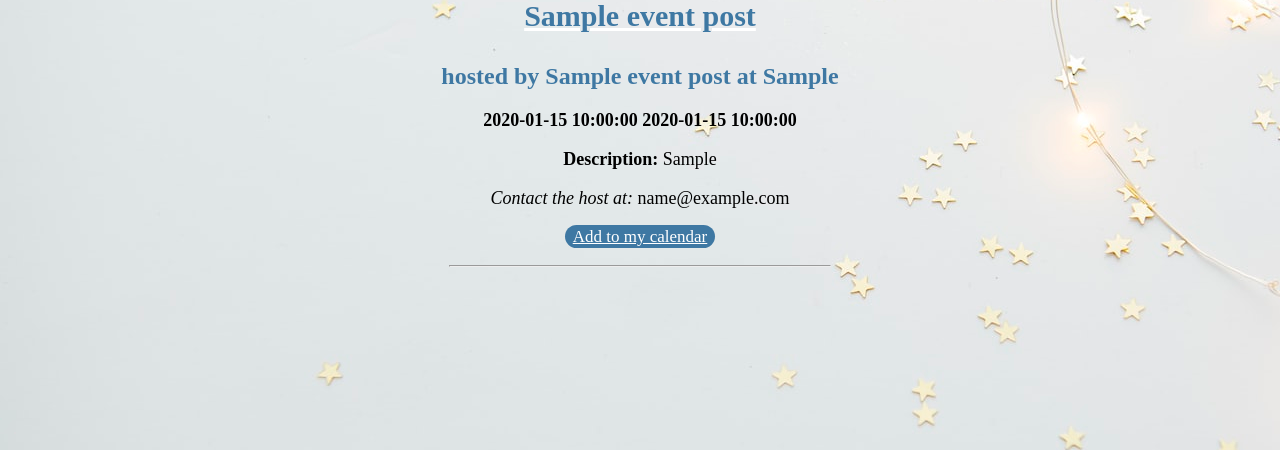
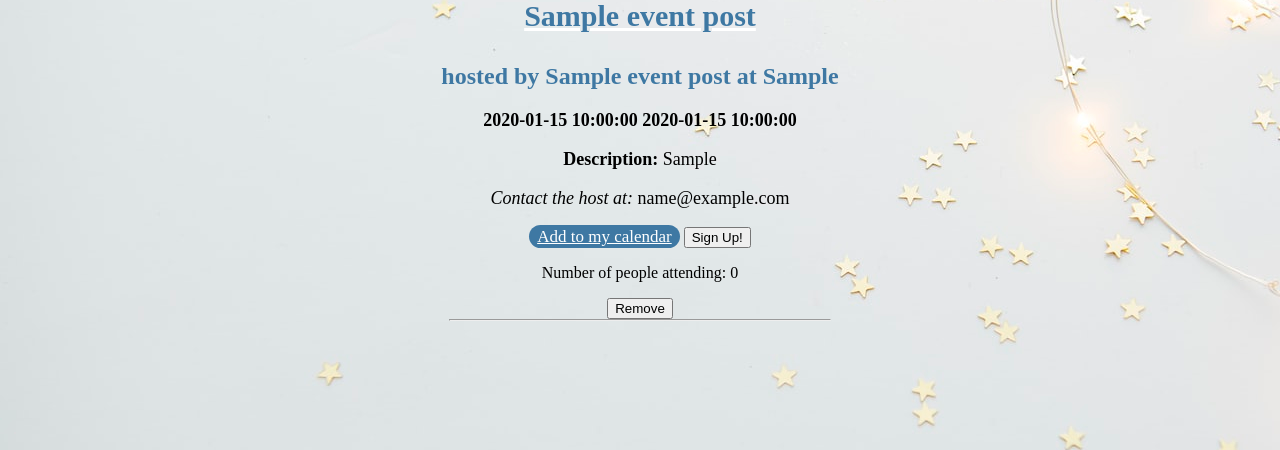
Before and after one commit to law-lin/Collink, a Python web app: template templates/clubs.html in a window 1280 px wide. Shown: the part 350-800 px from the top of the page. Run offline with Jinja, Linux system fonts and the light colour scheme; the template is opened without the code that fills it: most values are stand-ins (such as "Sample title", 1, 10 or a date in 2020).

Commit message:
New clubs.html

```diff
--- a/templates/clubs.html
+++ b/templates/clubs.html
@@ -35,8 +35,51 @@
     <p class="blocktext"><i>Contact the host at: </i> {{event_post.host_email}} </p>
     <a class="button2" href=https://www.google.com/calendar/render?action=TEMPLATE&text={{event_post.event_name}}&dates=&details={{event_post.event_des}}&location={{event_post.event_location}}&sf=true&output=xml"
     " target="_blank" rel="nofollow">Add to my calendar</a>
-    <br/>
-    <br/>
+
+    <script type="text/javascript">
+
+
+    function DisableNextButton(disableButton) {
+document.getElementById(disableButton).disabled = 'true';
+    };
+
+    function EnableNextButton(enableButton) {
+document.getElementById(enableButton).removeAttribute('disabled');
+    };
+
+
+
+    var clicks = 0;
+    function onClick(numBer, disableButton, enableButton) {
+        clicks += numBer;
+        document.getElementById("clicks").innerHTML = clicks;
+        DisableNextButton(disableButton)
+        EnableNextButton(enableButton)
+
+    };
+
+
+    function onClick2(numBer, disableButton, enableButton) {
+        clicks += numBer;
+        document.getElementById("clicks").innerHTML = clicks;
+        DisableNextButton(disableButton)
+        EnableNextButton(enableButton)
+
+    };
+
+    </script>
+    <button type="button" id='signUpButton' onClick="onClick(1, 'signUpButton', 'removeButton')">Sign Up!</button>
+    <p>Number of people attending: <a id="clicks">0</a></p>
+
+    <button type="button" id='removeButton' onClick="onClick2(-1, 'removeButton', 'signUpButton')">Remove</button>
+
+
+
+
+
+
+    <div>
+
     <hr>
     {% endfor %}
     </div>
```
